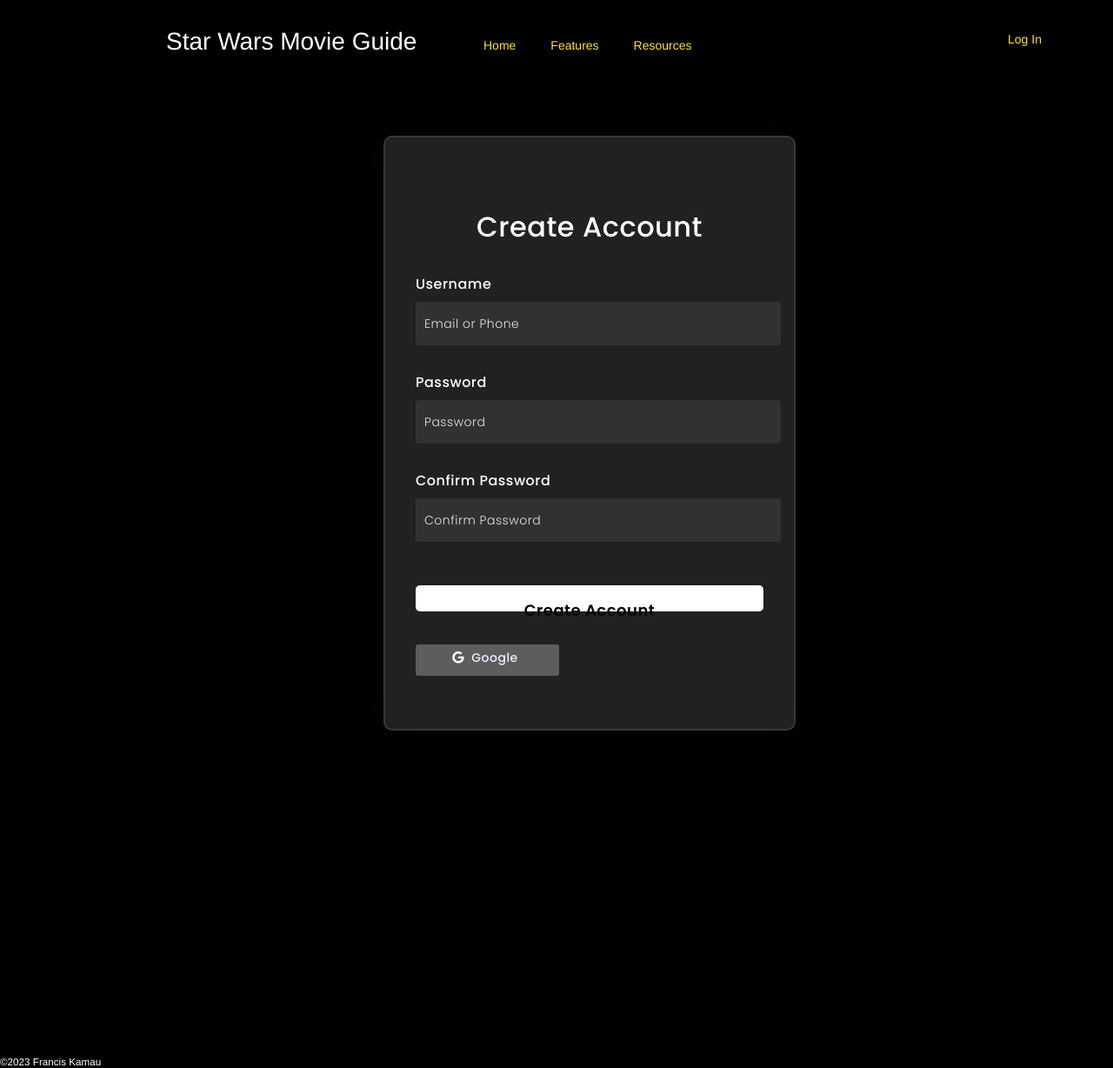
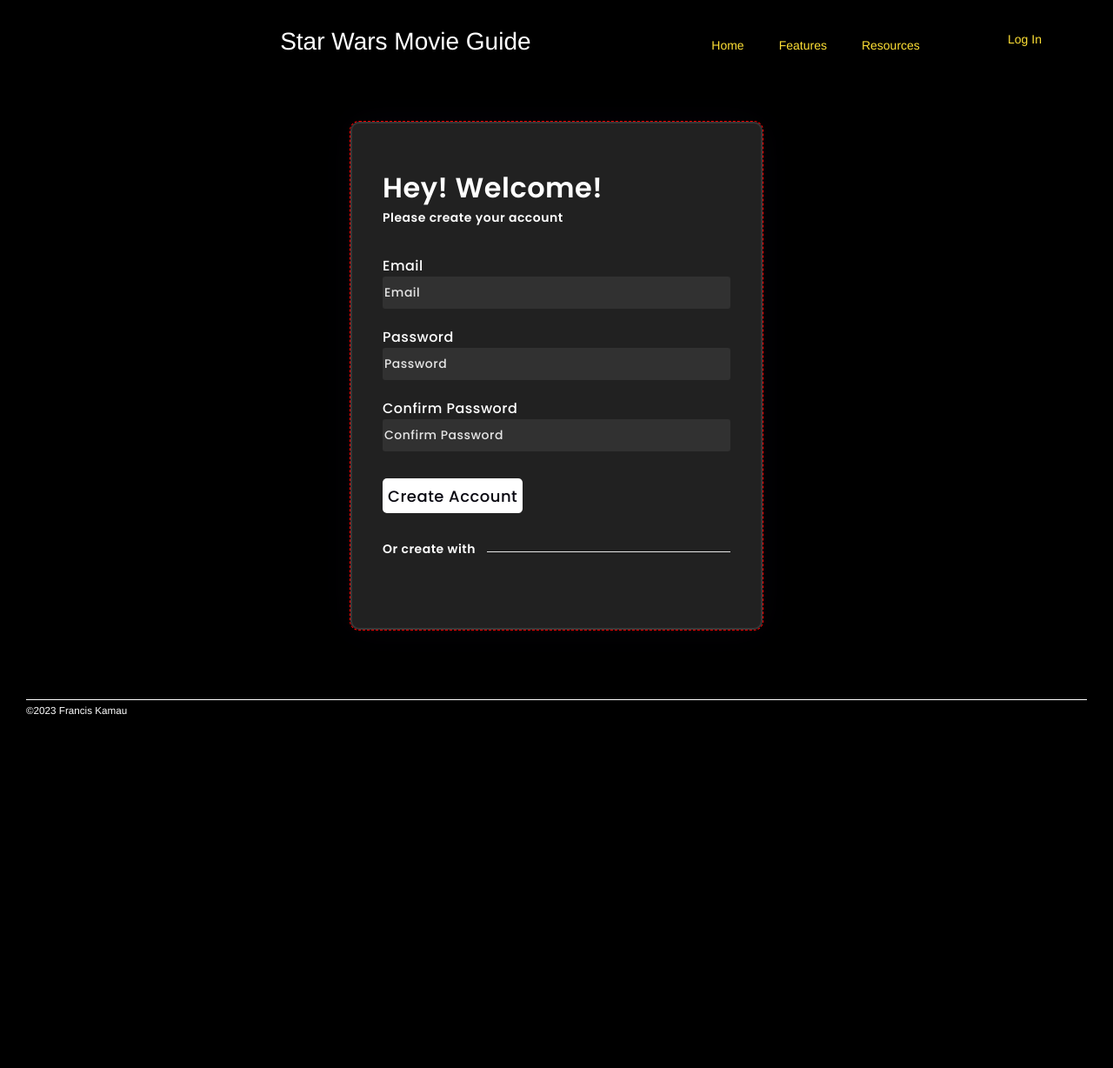
Before and after one commit to fk2019/Star-Wars-Movie-Guide, a Flask app: page /signup in a window 1280 px wide. Shown: the whole page at 87% size. After the commit the page ends 822 px from the top, so only its background shows below. Run offline with Flask 3, Linux system fonts and the light colour scheme; some libraries are stand-ins or nearby versions.

Commit message:
Add styles for login and signup

```diff
--- a/web_dynamic/movies.py
+++ b/web_dynamic/movies.py
@@ -33,4 +33,4 @@ def movie_list():
 
 if __name__ =="__main__":
     """Run app"""
-    app.run(host='localhost', port=5000)
+    app.run(host='0.0.0.0', port=5000)
--- a/web_dynamic/static/styles/footer.css
+++ b/web_dynamic/static/styles/footer.css
@@ -1,8 +1,14 @@
-footer{
+footer {
+    margin-top: 80px;
     display: flex;
     flex-direction: row;
     flex-wrap: wrap;
     margin-left: 30px;
     margin-right: 30px;
     border-top: 1px solid white;
+    align-items: center;
+    margin-bottom: 0;
 }
+small {
+    margin-top: 5px;
+}
--- /dev/null
+++ b/web_dynamic/static/styles/login_form.css
@@ -0,0 +1,106 @@
+.container {
+    display: flex;
+    align-items: center;
+    justify-content: center;
+}
+
+form {
+    display: flex;
+    outline: red dashed 1px;
+    height: 480px;
+    width: 400px;
+    background-color: rgba(255,255,255,0.13);
+    border-radius: 10px;
+    backdrop-filter: blur(10px);
+    border: 2px solid rgba(255,255,255,0.1);
+    box-shadow: 0 0 40px rgba(8,7,16,0.6);
+    padding: 50px 35px;
+    flex-wrap: wrap;
+}
+.welcome {
+    display: flex;
+    flex-wrap: wrap;
+    margin-bottom: auto;
+}
+.welcome > * {
+    width: 100%;
+    margin-bottom: auto;
+    margin-top: 0;
+}
+.welcome > h3 {
+    font-size: 32px;
+}
+.welcome > h4 {
+    margin-bottom: 20px;
+}
+.inputs {
+    display: flex;
+    flex-wrap: wrap;
+    margin-bottom: auto;
+}
+
+form *{
+    font-family: 'Poppins',sans-serif;
+    color: #ffffff;
+    letter-spacing: 0.5px;
+    border: none;
+}
+
+label{
+    font-size: 16px;
+}
+
+input{
+    height: 35px;
+    width: 100%;
+    background-color: rgba(255,255,255,0.07);
+    border-radius: 3px;
+    font-size: 14px;
+    margin-bottom: 20px;
+}
+
+::placeholder{
+    color: #e5e5e5;
+}
+input:focus::placeholder {
+    color: transparent;
+}
+button{
+    margin-right: auto;
+    margin-left: 0;
+    height: 40px;
+    background-color: #ffffff;
+    color: #080710;
+    font-size: 18px;
+    border-radius: 5px;
+    cursor: pointer;
+    margin-bottom: 0;
+}
+.continue {
+    display: flex;
+    flex-wrap: nowrap;
+    width: 100%;
+    margin-bottom: auto;
+}
+
+hr {
+    margin-top: auto;
+    margin-bottom: 25px;
+    margin-right: 0;
+    width: 70%;
+    border-top: 1px solid #e5e5e5;
+}
+.options {
+    display: flex;
+    flex-wrap: nowrap;
+    width: 100%;
+    justify-content: space-between;
+}
+.account {
+    display: flex;
+    flex-wrap: wrap;
+    gap: 5px;
+}
+a > h4 {
+    color: #ffe135;
+}
--- a/web_dynamic/templates/signup.html
+++ b/web_dynamic/templates/signup.html
@@ -2,14 +2,16 @@
 <HTML lang="en">
   <HEAD>
     <SCRIPT src="https://code.jquery.com/jquery-3.2.1.min.js"> </SCRIPT>
+    <script src="https://accounts.google.com/gsi/client" async defer></script>
     <TITLE>Star Wars Movie Guide</TITLE>
-    <link rel="preconnect" href="https://fonts.gstatic.com">
     <link rel="stylesheet" href="https://cdnjs.cloudflare.com/ajax/libs/font-awesome/5.15.4/css/all.min.css">
     <link href="https://fonts.googleapis.com/css2?family=Poppins:wght@300;500;600&display=swap" rel="stylesheet">
 
     <LINK rel="stylesheet" href="../static/styles/common.css?{{ cache_id }}"/>
     <LINK rel="stylesheet" href="../static/styles/header.css?{{ cache_id }}"/>
-    <LINK rel="stylesheet" href="../static/styles/signup.css?cache_id={{ cache_id }}"/>
+    <LINK rel="stylesheet" href="../static/styles/login_form.css?cache_id={{ cache_id }}"/>
+    <LINK rel="stylesheet" href="../static/styles/footer.css?{{ cache_id }}"/>
+
   </HEAD>
   <BODY>
     <HEADER>
@@ -22,20 +24,40 @@
 	  <LI><A href="">Resources</A></LI>
 	</UL>
       </NAV>
-      <DIV class="sign"><A href="login">Log In</A></DIV>
+      <DIV class="login"><A href="login">Log In</A></DIV>
     </HEADER>
     <DIV class="container">
       <form>
-	<h3>Create Account</h3>
-	<label for="username">Username</label>
-	<input type="text" placeholder="Email or Phone" id="username">
-	<label for="password">Password</label>
-	<input type="password" placeholder="Password" id="password">
-	<label for="password">Confirm Password</label>
-	<input type="password" placeholder="Confirm Password" id="password">
+	<div class="welcome">
+	  <h3>Hey! Welcome!</h3>
+	  <h4>Please create your account</h4>
+	</div>
+	<div class="inputs">
+	  <label for="email">Email</label>
+	  <input type="email" placeholder="Email" id="email">
+	  <label for="password">Password</label>
+	  <input type="password" placeholder="Password" id="password">
+	  <label for="password">Confirm Password</label>
+	  <input type="password" placeholder="Confirm Password" id="confirm_password">
+	</div>
 	<button>Create Account</button>
+	<div class="continue"><h4>Or create with</h4><hr></div>
 	<div class="social">
-	  <div class="go"><i class="fab fa-google"></i>  Google</div>
+	  <div id="g_id_onload"
+	       data-client_id="775738149542-pkrp4pkuiat7n2e5p8u17888vg1cegji.apps.googleusercontent.com"
+	       data-context="signin"
+	       data-ux_mode="popup"
+	       data-login_uri="http://localhost"
+	       data-itp_support="true">
+	  </div>
+	  <div class="g_id_signin"
+	       data-type="standard"
+	       data-shape="rectangular"
+	       data-theme="outline"
+	       data-text="signin_with"
+	       data-size="large"
+	       data-logo_alignment="left">
+	  </div>
 	</div>
       </form>
     </DIV>
```
Also changed, not shown: web_dynamic/templates/login.html (+22 -11 lines).
